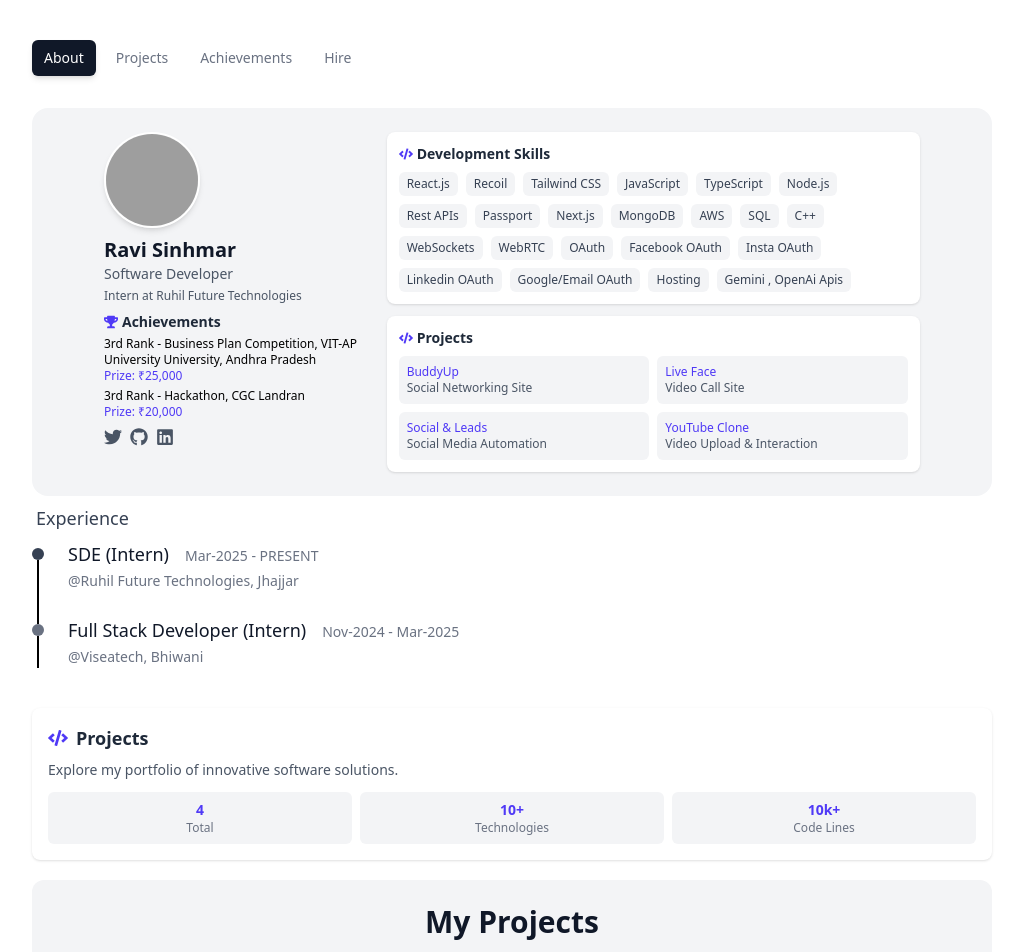
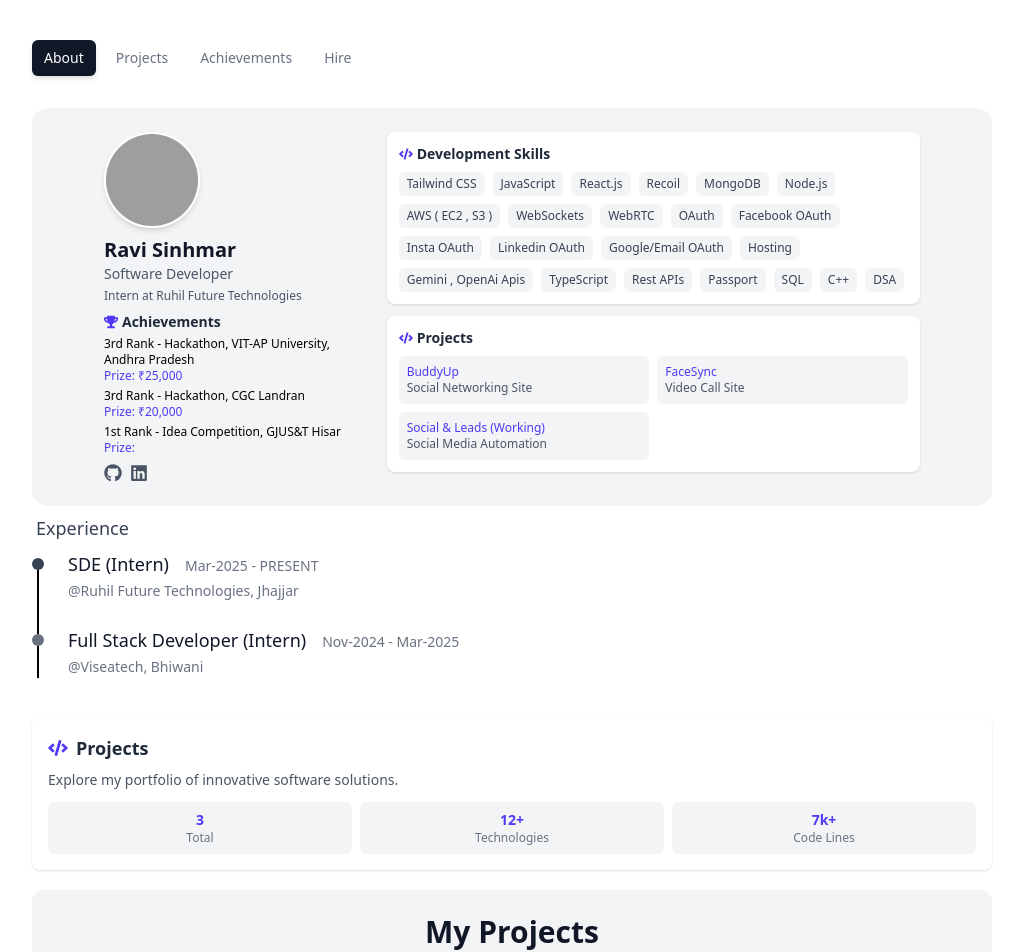
Before and after one commit to Ravi-Sinhmar/Portfolio, a React (Vite) app in the folder client/: page / in a window 1280 px wide. Shown: the top 952 px of the page, without its empty margins (128-1151 px from the left). Built offline with nearby package versions, Linux system fonts and the light colour scheme; grey boxes are pictures that could not be loaded.

Commit message:
Updated Project Details

```diff
--- a/client/src/App.jsx
+++ b/client/src/App.jsx
@@ -1,5 +1,4 @@
-import { BrowserRouter as Router, Routes, Route } from "react-router-dom";
-import Header from "./Components/AboutSummary";
+import { BrowserRouter as Router, Routes, Route, Navigate } from "react-router-dom";
 import Footer from "./Components/Footer";
 import Navigation from "./Components/Navigation";
 import About from "./Pages/About";
@@ -7,6 +6,7 @@ import Achievements from "./Pages/Achievement";
 import Hire from "./Pages/Hire";
 import Projects from './Pages/Projects';
 import NotFound from "./Pages/NotFound";
+
 
 function App() {
   return (
@@ -20,6 +20,7 @@ function App() {
           <Route path="/achievements" element={<Achievements />} />
           <Route path="/hire" element={<Hire />} />
           <Route path="/404" element={<NotFound />} />
+          <Route path="*" element={<Navigate to="/" replace />} />
         </Routes>
         <Footer />
       </div>
--- a/client/src/Components/AboutSummary.jsx
+++ b/client/src/Components/AboutSummary.jsx
@@ -1,4 +1,5 @@
 import { FaTwitter, FaGithub, FaLinkedin, FaTrophy, FaCode } from "react-icons/fa"
+
 
 function SkillTag({ skill }) {
   return <span className="px-2 py-1 bg-gray-100 text-gray-700 rounded-md text-xs inline-block m-1">{skill}</span>
@@ -6,19 +7,13 @@ function SkillTag({ skill }) {
 
 function AboutSummary() {
   const skills = [
+    "Tailwind CSS",
+    "JavaScript",
     "React.js",
     "Recoil",
-    "Tailwind CSS",
-    "JavaScript",
-    "TypeScript",
+    "MongoDB",
     "Node.js",
-    "Rest APIs",
-    "Passport",
-    "Next.js",
-    "MongoDB",
-    "AWS",
-    "SQL",
-    "C++",
+    "AWS ( EC2 , S3 )",
     "WebSockets",
     "WebRTC",
     "OAuth",
@@ -27,20 +22,27 @@ function AboutSummary() {
     "Linkedin OAuth",
     "Google/Email OAuth",
     "Hosting",
-    "Gemini , OpenAi Apis"
+    "Gemini , OpenAi Apis",
+    "TypeScript",
+    "Rest APIs",
+    "Passport",
+    "SQL",
+    "C++",
+    "DSA"
   ]
 
   const projects = [
     { name: "BuddyUp", description: "Social Networking Site" },
-    { name: "Live Face", description: "Video Call Site" },
-    { name: "Social & Leads", description: "Social Media Automation" },
-    { name: "YouTube Clone", description: "Video Upload & Interaction" },
+    { name: "FaceSync", description: "Video Call Site" },
+    { name: "Social & Leads (Working)", description: "Social Media Automation" },
+
   ]
 
   const achievements = [
-    { title: "3rd Rank", description: "Business Plan Competition, VIT-AP University University, Andhra Pradesh"
+    { title: "3rd Rank", description: "Hackathon, VIT-AP University, Andhra Pradesh"
 , prize: "₹25,000" },
     { title: "3rd Rank", description: "Hackathon, CGC Landran", prize: "₹20,000" },
+    { title: "1st Rank", description: "Idea Competition, GJUS&T Hisar" },
   ]
 
   return (
@@ -74,14 +76,7 @@ function AboutSummary() {
 
             {/* Social Links */}
             <div className="flex gap-2">
-              <a
-                href="https://x.com/BloodyFounder"
-                target="_blank"
-                rel="noopener noreferrer"
-                className="text-gray-600 hover:text-indigo-600 transition-colors"
-              >
-                <FaTwitter size={18} />
-              </a>
+
               <a
                 href="https://github.com/Ravi-Sinhmar"
                 target="_blank"
--- a/client/src/Components/Footer.jsx
+++ b/client/src/Components/Footer.jsx
@@ -1,8 +1,13 @@
+
+import { GiDrippingSword } from "react-icons/gi";
+
+
 function Footer() {
+
     return (
       <footer className="flex flex-col items-center mt-10 border-t py-12">
-        <img className="w-16 h-18" src="./img/peace.svg" alt="Peace Symbol" />
-        <span className="text-black text-sm">© 2025 - Ravi Sinhmar</span>
+      <GiDrippingSword className="text-gray-800 size-8 m-2 " />
+        <span className="text-sm font-medium text-gray-800">Ravi Sinhmar</span>
       </footer>
     );
   }
--- a/client/src/Pages/Achievement.jsx
+++ b/client/src/Pages/Achievement.jsx
@@ -69,7 +69,7 @@ function Achivements() {
         stats={[
           { label: "Hackathons", value: "2" },
           { label: "Prize Money", value: "₹45k" },
-          { label: "Competitions", value: "2" },
+          { label: "Competition", value: "1" },
         ]}
       />
                 <section className="bg-gray-100 rounded-xl min-h-screen py-6 px-4 sm:px-6 lg:px-8">
--- a/client/src/Pages/Projects.jsx
+++ b/client/src/Pages/Projects.jsx
@@ -19,8 +19,8 @@ function Projects() {
         "Account deletion",
       ],
       techStack: ["HTML", "Tailwind CSS", "JavaScript", "EJS", "Node.js", "Express.js", "Websockets", "MongoDB"],
-      githubLink: "#", // Replace with actual GitHub link
-      liveLink: "#", // Replace with actual live demo link
+      githubLink: "https://github.com/Ravi-Sinhmar/BuddyUp", // Replace with actual GitHub link
+      liveLink: "https://msg-io.onrender.com", // Replace with actual live demo link
       screenshots: 15, // Assuming you have 16 screenshots for this project
     },
 
@@ -37,9 +37,9 @@ function Projects() {
         "Disconnect Call",
         "Full Controll on both side",
       ],
-      techStack: ["React.js", "Tailwind CSS", "WebSockets", "WebRtc (Video Communication )", "Node.js", "Express.js","MongoDB"],
-      githubLink: "#", // Replace with actual GitHub link
-      liveLink: "#", // Replace with actual live demo link
+      techStack: ["React.js","Recoil", "Tailwind CSS", "WebSockets", "WebRtc (Video Communication )", "Node.js", "Express.js","MongoDB"],
+      githubLink: "https://github.com/Ravi-Sinhmar/Video-Call-Application", // Replace with actual GitHub link
+      liveLink: "https://video-call-application-mauve.vercel.app", // Replace with actual live demo link
       screenshots: 7, // Assuming you have 16 screenshots for this project
     },
 
@@ -55,9 +55,9 @@ function Projects() {
         title="Projects"
         description="Explore my portfolio of innovative software solutions."
         stats={[
-          { label: "Total", value: "4" },
-          { label: "Technologies", value: "10+" },
-          { label: "Code Lines", value: "10k+" },
+          { label: "Total", value: "3" },
+          { label: "Technologies", value: "12+" },
+          { label: "Code Lines", value: "7k+" },
         ]}
       />
         <div className="bg-gray-100 rounded-xl min-h-screen py-6 px-4 sm:px-6 lg:px-8">
```
